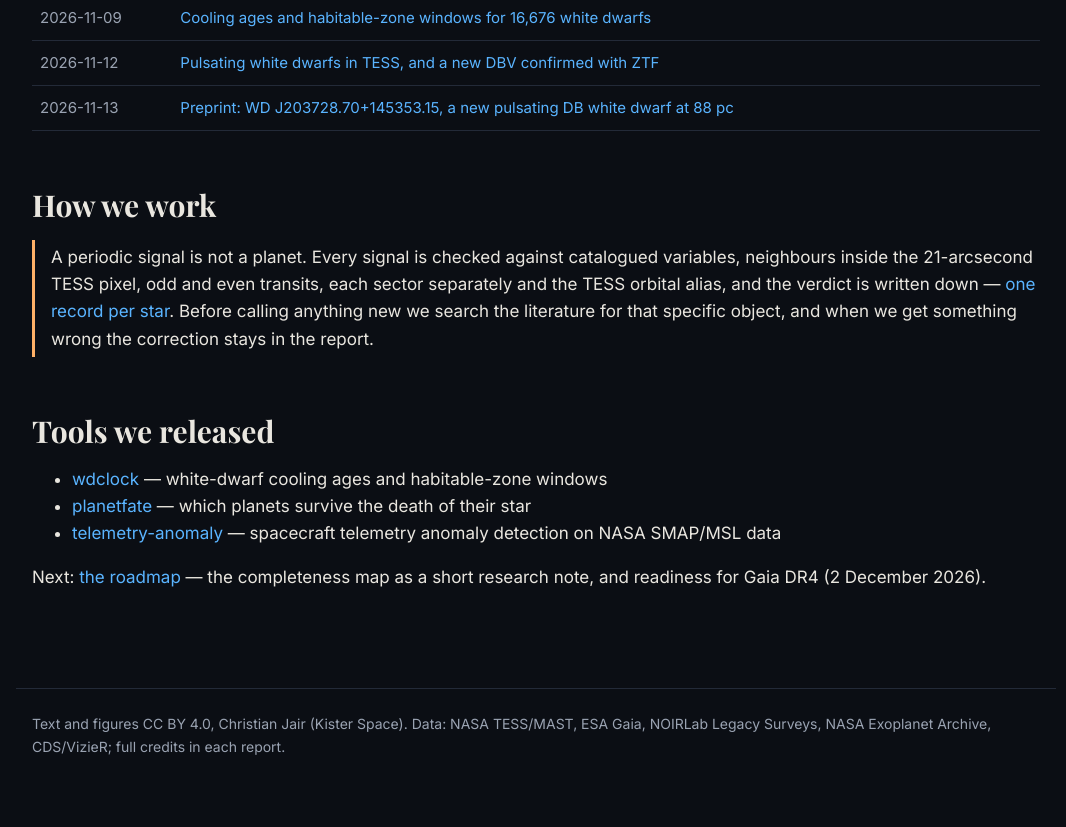
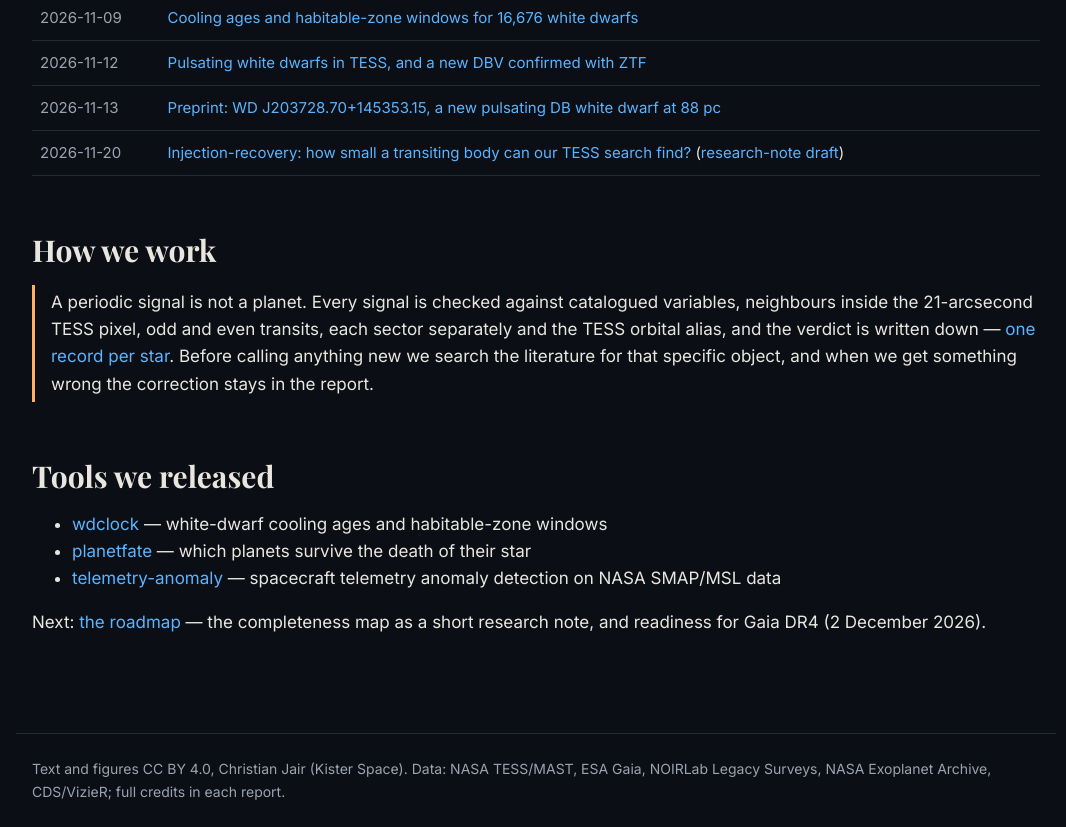
Before and after one commit to ChristianJair27/white-dwarf-planet-search, a plain HTML site: page docs/index.html in a window 1280 px wide. Shown: the part 3780-4607 px from the top of the page, without its empty margins (104-1170 px from the left). Before the commit the page ends 4562 px from the top, so only its background shows below. Drawn offline with nearby package versions, Linux system fonts and the light colour scheme.

Commit message:
Injection-recovery test: final sensitivity map, report and research-note draft
304 transit models injected into raw TESS 20-s light curves of 16 white dwarfs and run through the full search:
57.2 % recovered, none at a wrong period; 50 % recovery radius 0.26-1.08 Earth radii from G 13.5 to 16.5.
Replaces the preliminary table in the README.

```diff
--- a/docs/index.html
+++ b/docs/index.html
@@ -125,6 +125,7 @@
     <tr><td>2026-11-09</td><td><a href="https://github.com/ChristianJair27/white-dwarf-planet-search/blob/main/reports/2026-11-09-wd-cooling-clock.md">Cooling ages and habitable-zone windows for 16,676 white dwarfs</a></td></tr>
     <tr><td>2026-11-12</td><td><a href="https://github.com/ChristianJair27/white-dwarf-planet-search/blob/main/reports/2026-11-12-zzceti-search.md">Pulsating white dwarfs in TESS, and a new DBV confirmed with ZTF</a></td></tr>
     <tr><td>2026-11-13</td><td><a href="https://github.com/ChristianJair27/white-dwarf-planet-search/tree/main/papers/2026-wdj2037-dbv">Preprint: WD J203728.70+145353.15, a new pulsating DB white dwarf at 88 pc</a></td></tr>
+    <tr><td>2026-11-20</td><td><a href="https://github.com/ChristianJair27/white-dwarf-planet-search/blob/main/reports/2026-11-20-injection-recovery.md">Injection-recovery: how small a transiting body can our TESS search find?</a> (<a href="https://github.com/ChristianJair27/white-dwarf-planet-search/tree/main/papers/2026-injection-recovery">research-note draft</a>)</td></tr>
   </table>
 
   <h2>How we work</h2>
```
Also changed, not shown: figures/injection_recovery.png (added), figures/injection_recovery_en.png (added), papers/2026-injection-recovery/fig1.png (added), 8 other files.
